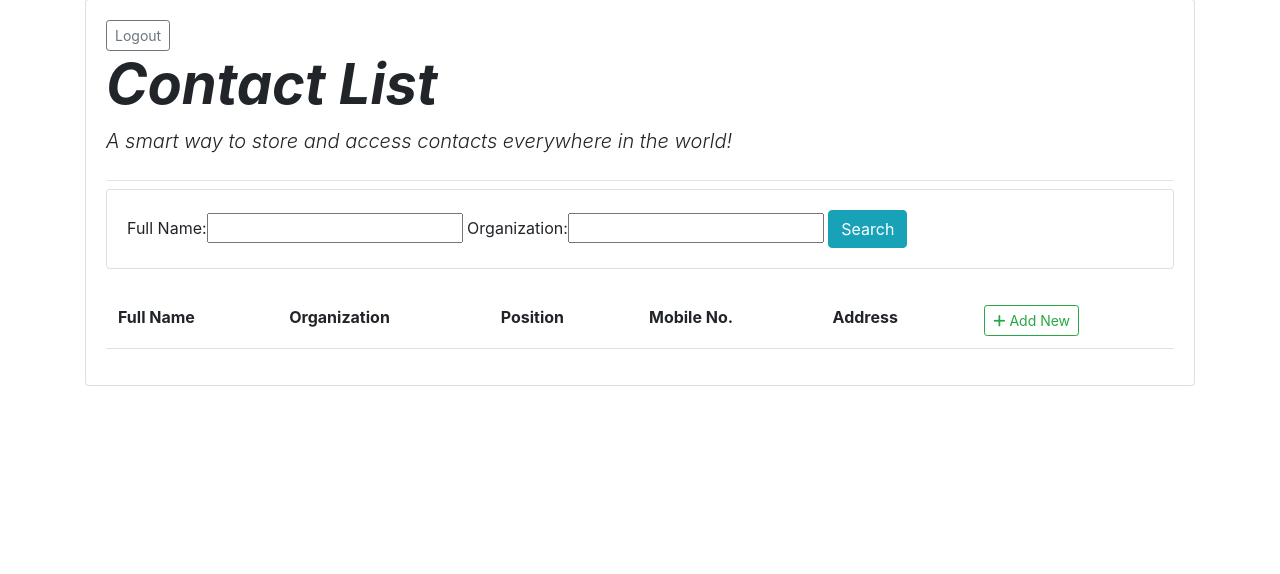
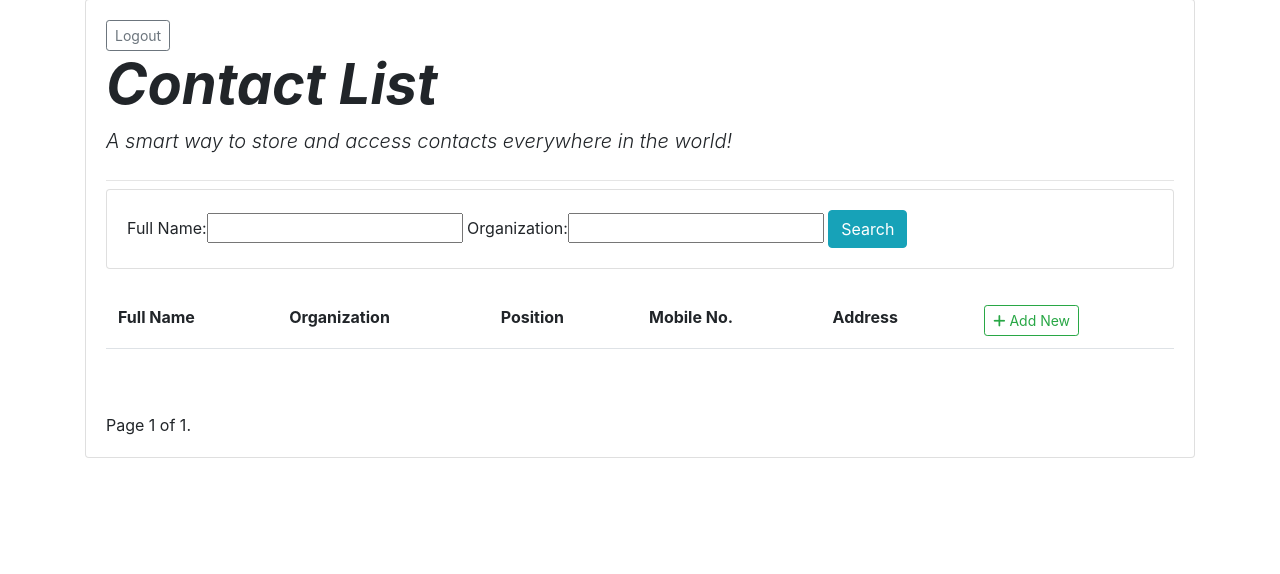
Before and after one commit to abasszakari/contacts_app, a Django app: page /contact/ in a window 1280 px wide. Shown: the part 49-623 px from the top of the page. Run offline with Django 3.2, Linux system fonts and the light colour scheme; the visitor is signed in with stand-in values (Sample User, id 1); data that the repository does not hold is empty; some libraries are stand-ins or nearby versions.

Commit message:
add pagination

```diff
--- a/src/contacts_app/templates/contacts_app/contact_list.html
+++ b/src/contacts_app/templates/contacts_app/contact_list.html
@@ -31,7 +31,7 @@
         </tr>
     </thead>
     <tbody>
-        {% for contact in contact_list %}
+        {% for contact in page_obj %}
             <tr class="border-bottom">
                 <td>{{contact.fullname}}</td>
                 <td>{{contact.organization}}</td>
@@ -47,9 +47,26 @@
             </tr>
         {% endfor %}
     </tbody>
-</table>
 
+</table><br><br>
 
+<div class="pagination">
+        <span class="step-links">
+            {% if page_obj.has_previous %}
+                <a href="?page=1">&laquo; first</a>
+                <a href="?page={{ page_obj.previous_page_number }}">previous</a>
+            {% endif %}
+
+            <span class="current">
+                Page {{ page_obj.number }} of {{ page_obj.paginator.num_pages }}.
+            </span>
+
+            {% if page_obj.has_next %}
+                <a href="?page={{ page_obj.next_page_number }}">next</a>
+                <a href="?page={{ page_obj.paginator.num_pages }}">last &raquo;</a>
+            {% endif %}
+        </span>
+    </div>
 {% endblock %}
 
 <!-- <div class="row font-weight-bold border-bottom mb-1">
--- a/src/contacts_app/templates/contacts_app/login.html
+++ b/src/contacts_app/templates/contacts_app/login.html
@@ -8,7 +8,7 @@
     <link rel="stylesheet" href="https://stackpath.bootstrapcdn.com/bootstrap/4.5.0/css/bootstrap.min.css" integrity="sha384-9aIt2nRpC12Uk9gS9baDl411NQApFmC26EwAOH8WgZl5MYYxFfc+NcPb1dKGj7Sk" crossorigin="anonymous">
     <script src="https://use.fontawesome.com/62260db3c0.js"></script>
 
-    <link rel="stylesheet" type="text/css" href="{% static '/css/main.css' %}">
+    <!-- <link rel="stylesheet" type="text/css" href="{% static '/css/main.css' %}"> -->
     <link rel="stylesheet" type="text/css" href="{% static '/css/register.css' %}">
 
 </head>
--- a/src/contacts_app/templates/contacts_app/register.html
+++ b/src/contacts_app/templates/contacts_app/register.html
@@ -8,7 +8,7 @@
 	<link rel="stylesheet" href="https://stackpath.bootstrapcdn.com/bootstrap/4.5.0/css/bootstrap.min.css" integrity="sha384-9aIt2nRpC12Uk9gS9baDl411NQApFmC26EwAOH8WgZl5MYYxFfc+NcPb1dKGj7Sk" crossorigin="anonymous">
 	<script src="https://use.fontawesome.com/62260db3c0.js"></script>
 
-	<link rel="stylesheet" type="text/css" href="{% static '/css/main.css' %}">
+	<!-- <link rel="stylesheet" type="text/css" href="{% static '/css/main.css' %}"> -->
 	<link rel="stylesheet" type="text/css" href="{% static '/css/register.css' %}">
 
 </head>
--- a/src/contacts_app/views.py
+++ b/src/contacts_app/views.py
@@ -51,9 +51,16 @@ def logoutUser(request):
 @login_required(login_url='contacts_app:login')
 def contact_list(request):
     contact_list = Contact.objects.filter(user=request.user)
+    paginator = Paginator(contact_list, 5)
+    page_number = request.GET.get('page')
+    page_obj = paginator.get_page(page_number)
     my_filter = ContactFilter(request.GET, queryset=contact_list)
     contact_list = my_filter.qs
-    context = {"contact_list": contact_list, 'my_filter':my_filter}
+    context = {
+        "contact_list": contact_list,
+        'my_filter':my_filter,
+        'page_obj': page_obj
+    }
     return render(request, 'contacts_app/contact_list.html', context)
 
 @login_required(login_url='contacts_app:login')
```
Lines whose indentation alone changed are shown as unchanged.
